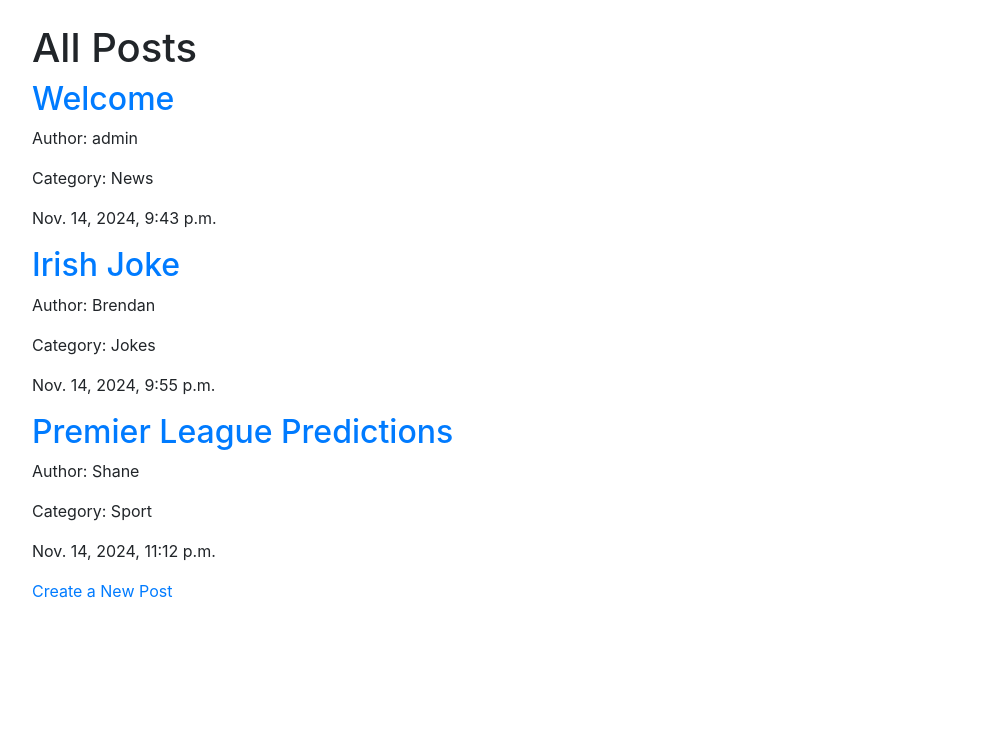
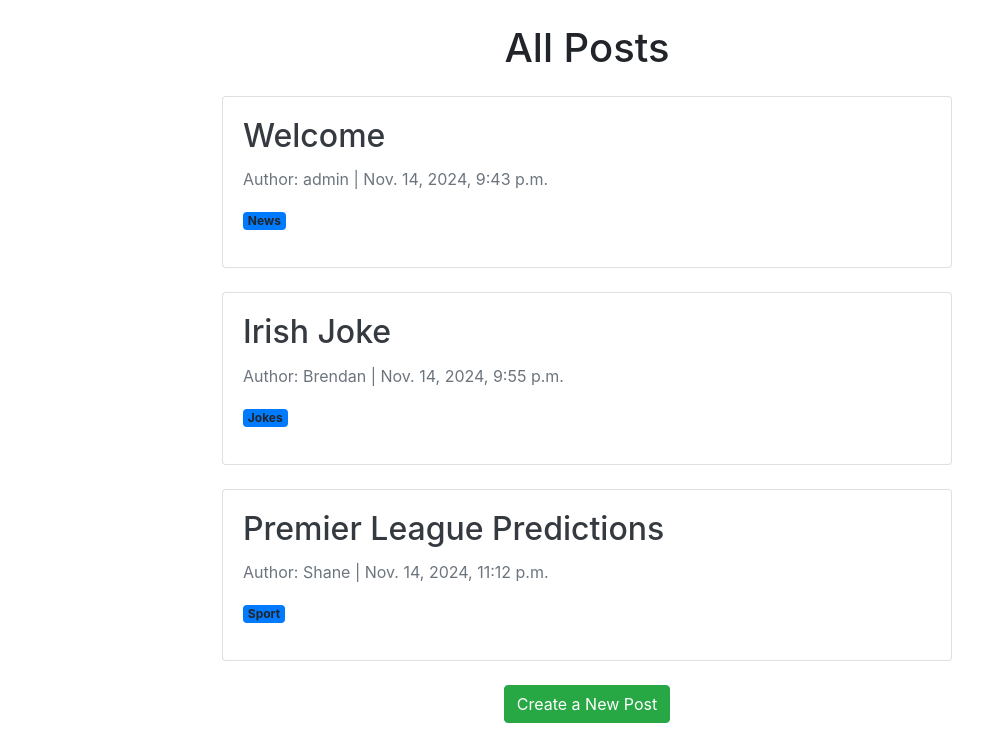
Before and after one commit to BrendanGCollins/Project--4--Reddit_Style_News_Site, a Django app: page / in a window 1280 px wide. Shown: the part 56-800 px from the top of the page, without its empty margins (53-1036 px from the left). Run offline with Django 5.2, Linux system fonts and the light colour scheme; data comes from the database, SQL or seed files in the repository; both versions use the stored data as it was after the commit; some libraries are stand-ins or nearby versions.

Commit message:
Enhance post list page styling with Bootstrap

```diff
--- a/posts/templates/posts/post_list.html
+++ b/posts/templates/posts/post_list.html
@@ -1,24 +1,36 @@
 {% extends 'base.html' %}  <!-- Extends the base template to use common navigation and styling -->
 
 {% block content %}
-<h1>All Posts</h1>
+<div class="row">
+    <div class="col-lg-8 mx-auto">
+        <h1 class="mb-4 text-center">All Posts</h1>
+
         <!-- Loop through all the posts passed from the view -->
         {% for post in posts %}
-    <div>
+            <div class="card mb-4">
+                <div class="card-body">
                     <!-- Title of the post linking to its detail view -->
-        <h2><a href="{% url 'post_detail' post.id %}">{{ post.title }}</a></h2>
-        <p>Author: {{ post.author.username }}</p>  <!-- Display post author -->
+                    <h2 class="card-title">
+                        <a href="{% url 'post_detail' post.id %}" class="text-decoration-none text-dark">{{ post.title }}</a>
+                    </h2>
+                    <p class="text-muted">Author: {{ post.author.username }} | {{ post.created_at }}</p>
                     <p>
-            Category:
+                        <span class="badge bg-primary">
                             {% if post.category %}
                                 {{ post.category.name }}
                             {% else %}
                                 No Category
                             {% endif %}
+                        </span>
                     </p>
-        <p>{{ post.created_at }}</p>  <!-- Display post creation date -->
+                </div>
             </div>
         {% endfor %}
+
         <!-- Link to create a new post -->
-<a href="{% url 'create_post' %}">Create a New Post</a>
+        <div class="text-center">
+            <a href="{% url 'create_post' %}" class="btn btn-success">Create a New Post</a>
+        </div>
+    </div>
+</div>
 {% endblock %}
```
Also changed, not shown: db.sqlite3. Lines whose indentation alone changed are shown as unchanged.
